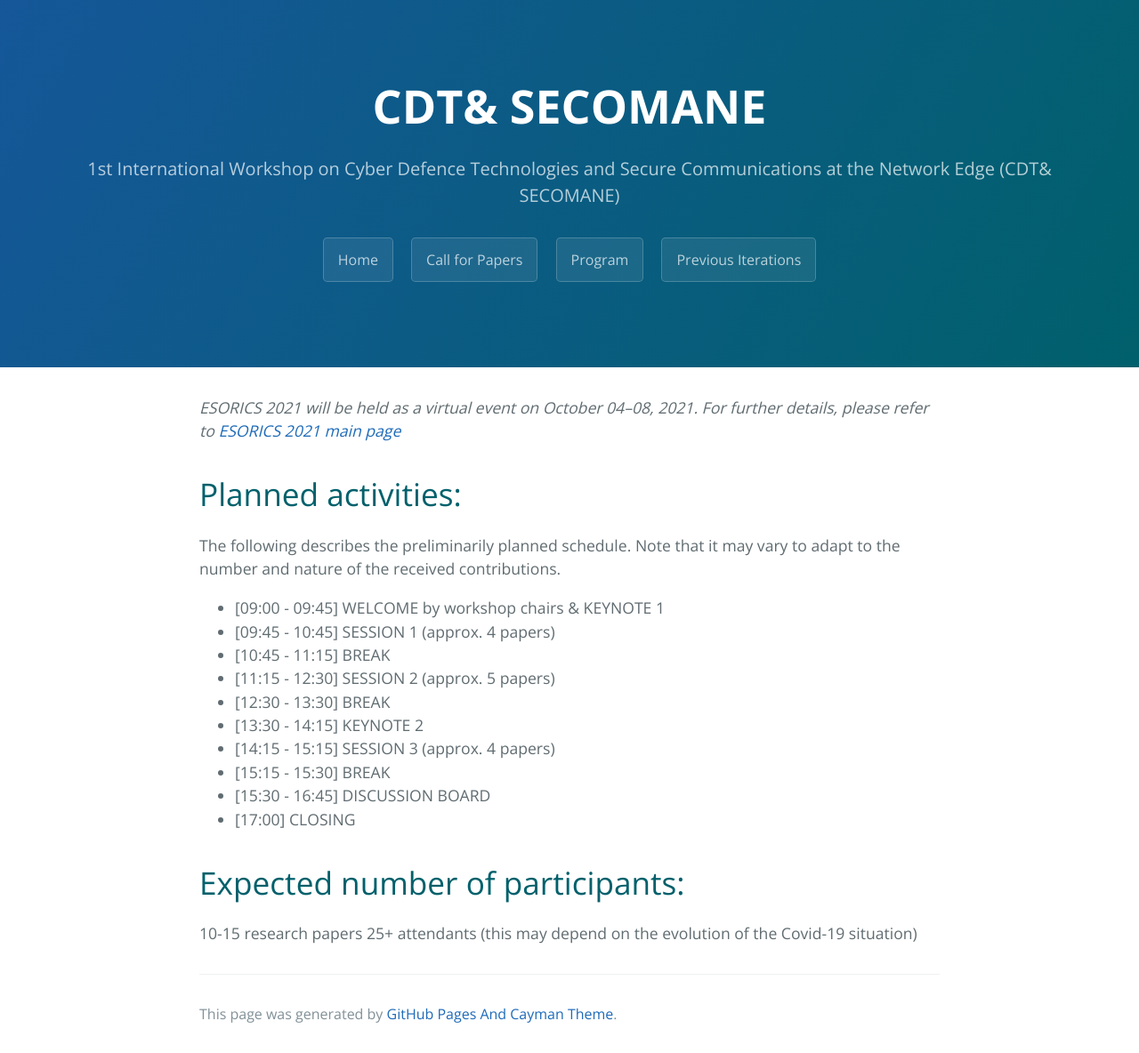
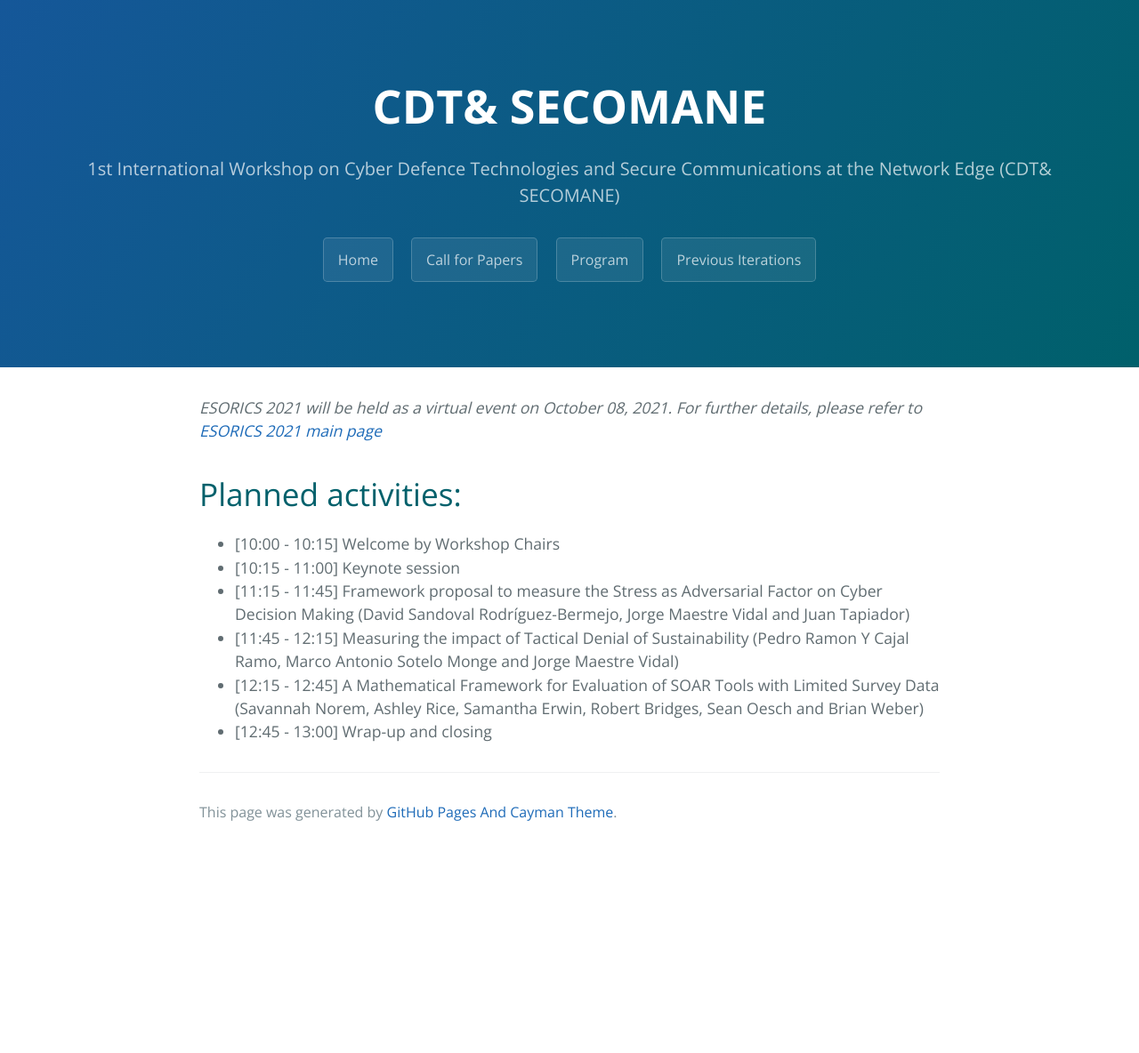
Before and after one commit to cdtsecomane/cdtsecomane.github.io, a Jekyll site: the page built from prog.md, in a window 1280 px wide. Shown: the whole page at 89% size. Built offline with Jekyll 4.4.1, drawn with Linux system fonts in a browser that asks for light colours; after the commit the page ends 957 px from its top, so only the background shows below that.

Commit message:
Update prog.md
program... and 8 october

```diff
--- a/prog.md
+++ b/prog.md
@@ -1,22 +1,12 @@
 ---
 layout: default
 ---
-*ESORICS 2021 will be held as a virtual event on October 04–08, 2021. For further details, please refer to [ESORICS 2021 main page](https://esorics2021.athene-center.de/index.php)*
+*ESORICS 2021 will be held as a virtual event on October 08, 2021. For further details, please refer to [ESORICS 2021 main page](https://esorics2021.athene-center.de/index.php)*
 
 # Planned activities:
-The following describes the preliminarily planned schedule. Note that it may vary to adapt
-to the number and nature of the received contributions.
-* [09:00 - 09:45] WELCOME by workshop chairs & KEYNOTE 1
-* [09:45 - 10:45] SESSION 1 (approx. 4 papers)
-* [10:45 - 11:15] BREAK
-* [11:15 - 12:30] SESSION 2 (approx. 5 papers)
-* [12:30 - 13:30] BREAK
-* [13:30 - 14:15] KEYNOTE 2
-* [14:15 - 15:15] SESSION 3 (approx. 4 papers)
-* [15:15 - 15:30] BREAK
-* [15:30 - 16:45] DISCUSSION BOARD
-* [17:00] CLOSING
-
-# Expected number of participants:
-10-15 research papers
-25+ attendants (this may depend on the evolution of the Covid-19 situation)
+* [10:00 - 10:15] Welcome by Workshop Chairs
+* [10:15 - 11:00] Keynote session
+* [11:15 - 11:45] Framework proposal to measure the Stress as Adversarial Factor on Cyber Decision Making (David Sandoval Rodríguez-Bermejo, Jorge Maestre Vidal and Juan Tapiador)
+* [11:45 - 12:15] Measuring the impact of Tactical Denial of Sustainability (Pedro Ramon Y Cajal Ramo, Marco Antonio Sotelo Monge and Jorge Maestre Vidal)
+* [12:15 - 12:45] A Mathematical Framework for Evaluation of SOAR Tools with Limited Survey Data (Savannah Norem, Ashley Rice, Samantha Erwin, Robert Bridges, Sean Oesch and Brian Weber)
+* [12:45 - 13:00] Wrap-up and closing
```
